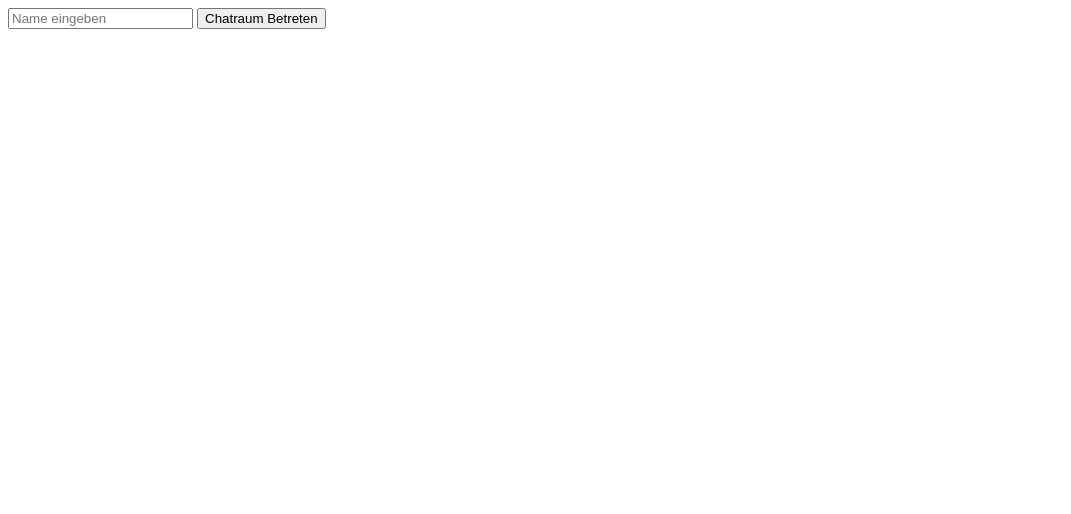
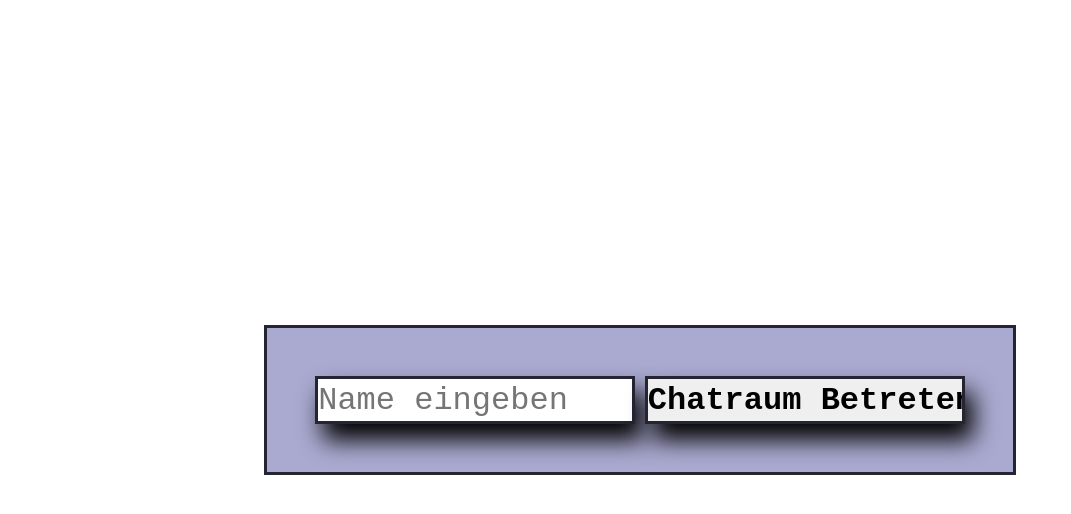
Before and after one commit to tiveritz/coding-campus-miniproject-chat-app, a website: page public/index.html in a window 1280 px wide. Shown: the whole page, without its empty margins (0-1071 px from the left). Drawn offline with Linux system fonts and the light colour scheme.

Commit message:
login css

```diff
--- a/public/index.html
+++ b/public/index.html
@@ -3,12 +3,16 @@
     <head>
         <meta charset="UTF-8">
         <meta name="viewport" content="width=device-width, initial-scale=1.0">
-        <title>Document</title>
+        <link rel="stylesheet" href="./style/login.css">
+        <title>login</title>
+
     </head>
+
     <body>
         <form action="/" method="POST">
-            <input type="text" name="name" id="name" placeholder="Name eingeben" autocomplete="off">
-            <input type="submit" id="btn-send" value="Chatraum Betreten">
+            <input type="text" name="name" id="name" placeholder="Name eingeben" autocomplete="off" >
+            <input type="submit" id="btn-send" value="Chatraum Betreten" >
+
         </form>
     </body>
 </html>
--- /dev/null
+++ b/public/style/login.css
@@ -0,0 +1,33 @@
+
+* {
+margin: 0;
+padding: 0;
+box-sizing: border-box;
+font-family: 'Courier New', Courier, monospace;
+}
+
+body {
+width: 100vw;
+height: 100vh;
+display: flex;
+justify-content: center;
+align-items: center;
+
+}
+
+ form {
+background-color: rgb(170, 170, 209);
+border: 0.2rem solid rgb(36, 36, 51);
+padding: 6vh;
+
+}
+  input {
+border: 0.2rem solid rgb(36, 36, 51);
+width:20rem; height: 6vh;
+font-size: 4vh;
+box-shadow: 0.5rem 1rem 1.5rem black;
+}
+
+ #btn-send {
+    font-weight: bold;
+}
```
